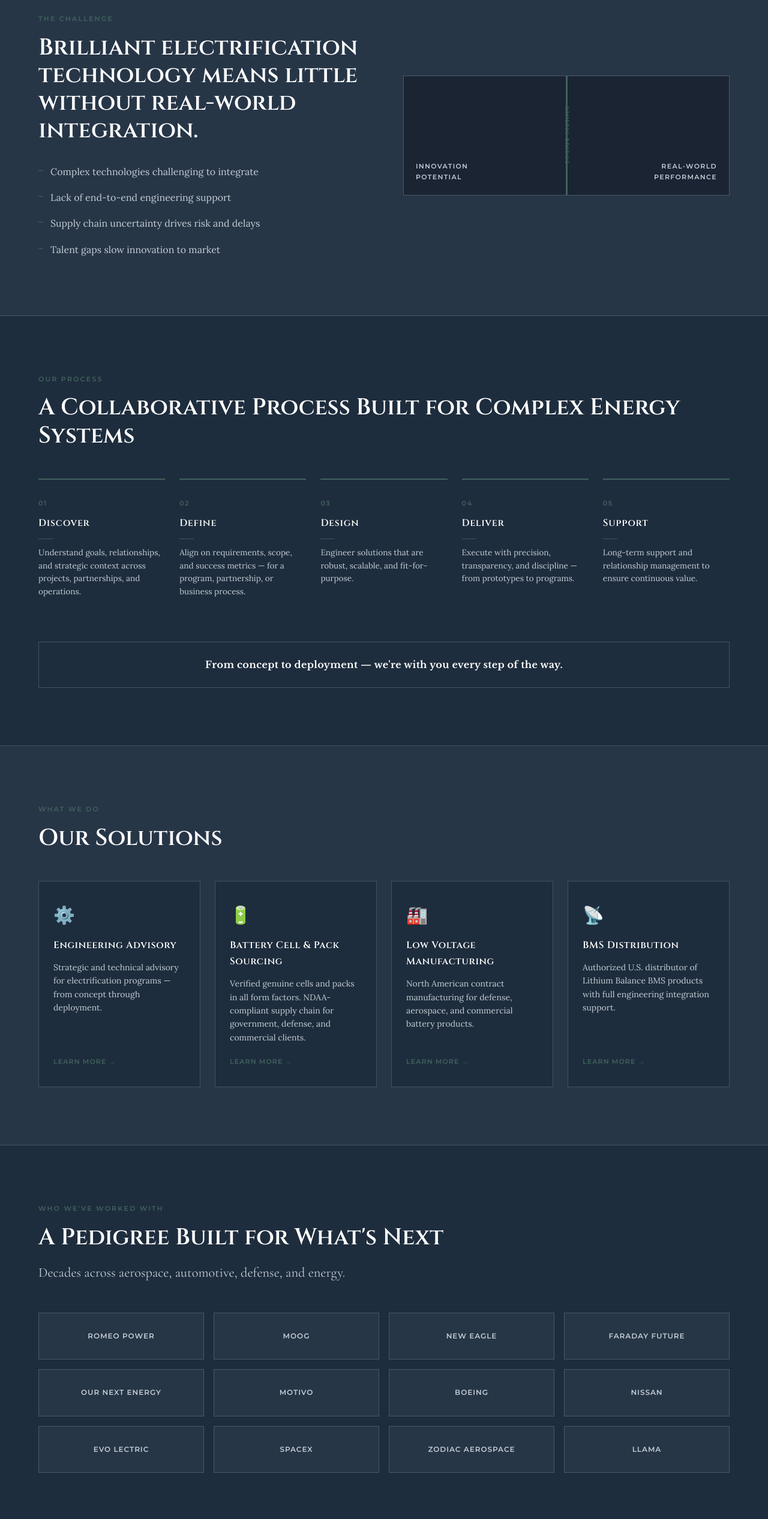
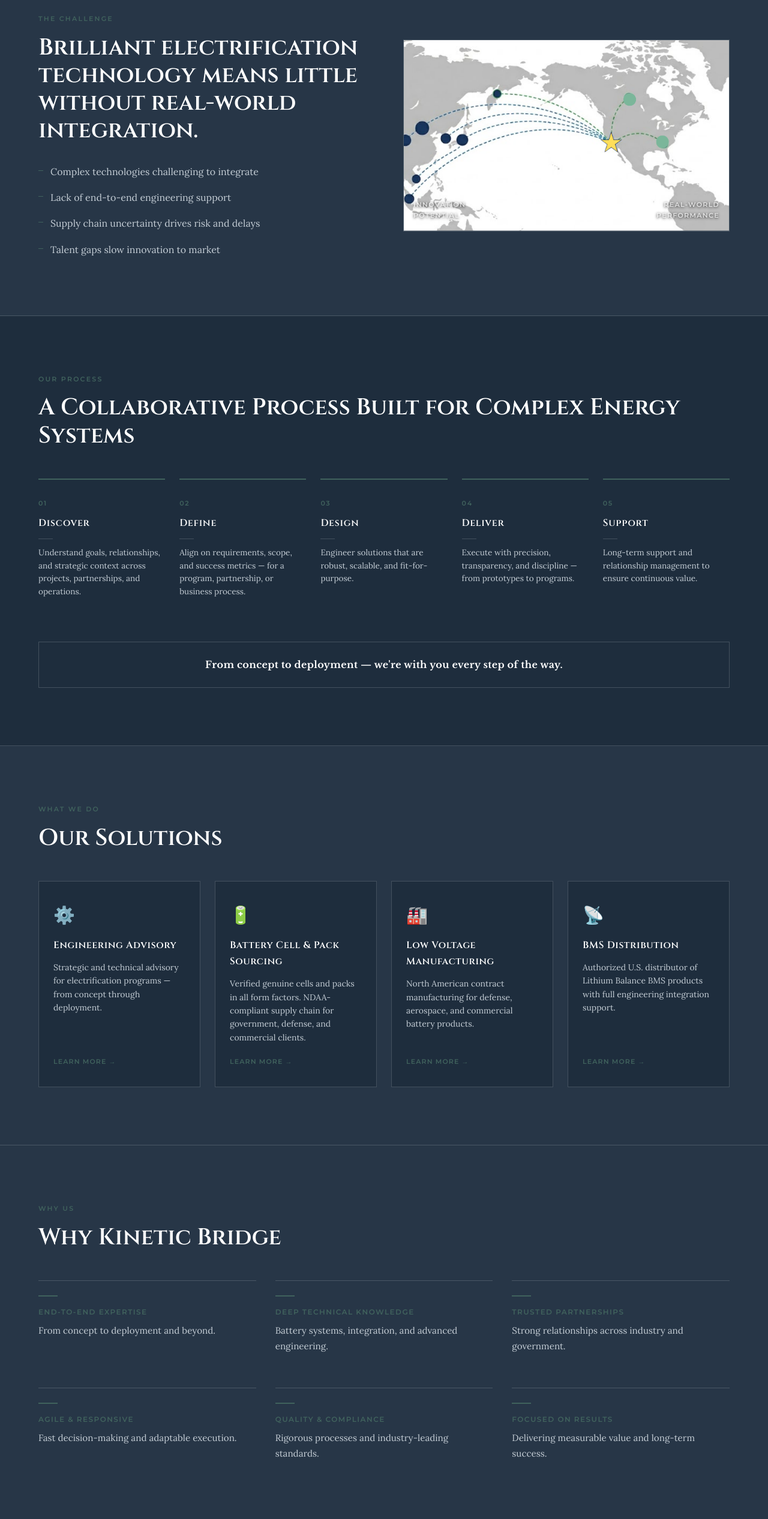
Before and after one commit to bill408/kinetic-bridge-website_20260619v01, a React (Vite) app: page / in a window 1280 px wide. Shown: the part 874-3407 px from the top of the page at 60% size. Built offline with nearby package versions, Linux system fonts and the light colour scheme.

Commit message:
revised to match more of bevco

```diff
--- a/src/pages/BMSDistribution.jsx
+++ b/src/pages/BMSDistribution.jsx
@@ -61,6 +61,25 @@
                 ))}
               </div>
             </div>
+            <div className="bms-card">
+              <p className="bms-card-label">Hallmark Product</p>
+              <h3>n-BMS</h3>
+              <p className="bms-card-sub">Modular, scalable BMS for automotive and industrial battery applications</p>
+              <div className="bms-features">
+                {[
+                  'Up to 32 CMUs — supports up to 384 cells / 1000V',
+                  'Shunt, Hall effect, and CAN-based current sensing',
+                  'isoSPI daisy-chain CMU communication',
+                  'ISO 26262 option available — n3-BMS',
+                  'New: 18-channel CMU option now available',
+                ].map(f => (
+                  <div key={f} className="bms-feature">
+                    <span className="bms-dot" />
+                    <span>{f}</span>
+                  </div>
+                ))}
+              </div>
+            </div>
           </div>
         </div>
       </section>
--- a/src/pages/Contact.jsx
+++ b/src/pages/Contact.jsx
@@ -73,18 +73,28 @@
           <div className="contact-info">
             <div>
               <p className="contact-info-label">Email</p>
-              <p className="contact-info-value"><a href="mailto:info@bevco-tech.com" style={{color:'var(--white)'}}>info@bevco-tech.com</a></p>
+              <p className="contact-info-value"><a href="mailto:info@kinetic-bridge.com" style={{color:'var(--white)'}}>info@kinetic-bridge.com</a></p>
             </div>
             <div>
               <p className="contact-info-label">Phone</p>
               <p className="contact-info-value"><a href="tel:+19493715527" style={{color:'var(--white)'}}>(949) 371-5527</a></p>
             </div>
-            <div>
-              <p className="contact-info-label">Website</p>
-              <p className="contact-info-value"><a href="https://www.bevco-tech.com" target="_blank" rel="noreferrer" style={{color:'var(--white)'}}>www.bevco-tech.com</a></p>
-            </div>
             <div style={{marginTop:'16px',paddingTop:'32px',borderTop:'1px solid var(--lines-subtle)'}}>
-              <p className="body-text">Kinetic Bridge works with government agencies, commercial operators, and engineering teams across defense, aerospace, automotive, and energy sectors.</p>
+              <p className="contact-info-label">Company Information</p>
+              <p className="body-text" style={{marginBottom:'8px'}}>Greater Los Angeles Area, CA</p>
+              <p className="contact-info-label" style={{marginTop:'24px',marginBottom:'12px'}}>What to Expect</p>
+              <ul style={{listStyle:'none',padding:0,margin:0,display:'flex',flexDirection:'column',gap:'10px'}}>
+                {[
+                  'We typically respond within 1–2 business days',
+                  'Initial consultations focus on understanding your platform and requirements',
+                  'We will provide a scoped proposal based on your project needs',
+                ].map(item => (
+                  <li key={item} style={{fontFamily:'var(--font-body)',fontSize:'0.9rem',color:'var(--text-muted)',paddingLeft:'16px',position:'relative'}}>
+                    <span style={{position:'absolute',left:0,top:'6px',width:'6px',height:'1px',background:'var(--accent-green)',display:'inline-block'}} />
+                    {item}
+                  </li>
+                ))}
+              </ul>
             </div>
           </div>
         </div>
--- a/src/pages/Home.css
+++ b/src/pages/Home.css
@@ -82,52 +82,43 @@
 }
 
 .chasm-visual {
-  display: flex;
-  align-items: stretch;
-  gap: 0;
-  height: 200px;
+  position: relative;
+  height: 320px;
+  overflow: hidden;
   border: 1px solid var(--lines-subtle);
 }
 
-.chasm-side {
-  flex: 1;
+.chasm-image {
+  width: 100%;
+  height: 100%;
+  object-fit: cover;
+  object-position: center;
+  display: block;
+}
+
+.chasm-overlay {
+  position: absolute;
+  bottom: 16px;
   display: flex;
   align-items: flex-end;
-  padding: 20px;
-  background: rgba(17,24,39,0.6);
 }
 
-.chasm-side span {
+.chasm-overlay.left {
+  left: 16px;
+}
+
+.chasm-overlay.right {
+  right: 16px;
+  text-align: right;
+}
+
+.chasm-overlay span {
   font-family: var(--font-label);
   font-size: 11px;
   font-weight: 600;
   letter-spacing: 0.12em;
-  color: var(--text-muted);
-}
-
-.chasm-side.right {
-  align-items: flex-end;
-  justify-content: flex-end;
-  text-align: right;
-}
-
-.chasm-bridge {
-  width: 3px;
-  background: var(--accent-green);
-  position: relative;
-  display: flex;
-  align-items: center;
-  justify-content: center;
-}
-
-.chasm-label {
-  writing-mode: vertical-rl;
-  font-family: var(--font-title);
-  font-size: 9px;
-  font-weight: 700;
-  letter-spacing: 0.15em;
-  color: var(--accent-green);
-  white-space: nowrap;
+  color: rgba(255,255,255,0.75);
+  text-shadow: 0 1px 4px rgba(0,0,0,0.8);
 }
 
 /* PROCESS */
--- a/src/pages/Home.jsx
+++ b/src/pages/Home.jsx
@@ -1,11 +1,5 @@
 import { Link } from 'react-router-dom'
 import './Home.css'
-
-const clients = [
-  'Romeo Power','Moog','New Eagle','Faraday Future',
-  'Our Next Energy','Motivo','Boeing','Nissan',
-  'eVo lectric','SpaceX','Zodiac Aerospace','Llama'
-]
 
 const services = [
   {
@@ -82,13 +76,11 @@
             </ul>
           </div>
           <div className="chasm-visual">
-            <div className="chasm-side">
+            <img src="/images/Kinetic_Bridge_v1.pptx.png" alt="Kinetic Bridge" className="chasm-image" />
+            <div className="chasm-overlay left">
               <span>INNOVATION<br />POTENTIAL</span>
             </div>
-            <div className="chasm-bridge">
-              <div className="chasm-label">KINETIC BRIDGE</div>
-            </div>
-            <div className="chasm-side right">
+            <div className="chasm-overlay right">
               <span>REAL-WORLD<br />PERFORMANCE</span>
             </div>
           </div>
@@ -134,20 +126,6 @@
         </div>
       </section>
 
-      {/* PEDIGREE */}
-      <section>
-        <div className="container">
-          <p className="section-label">Who We've Worked With</p>
-          <h2 className="section-heading">A Pedigree Built for What's Next</h2>
-          <p className="section-subhead">Decades across aerospace, automotive, defense, and energy.</p>
-          <div className="clients-grid">
-            {clients.map(c => (
-              <div key={c} className="client-card">{c}</div>
-            ))}
-          </div>
-        </div>
-      </section>
-
       {/* WHY */}
       <section className="bg-accent">
         <div className="container">
--- a/src/pages/Page.css
+++ b/src/pages/Page.css
@@ -287,7 +287,7 @@
 /* BMS PAGE */
 .bms-products {
   display: grid;
-  grid-template-columns: 1fr 1fr;
+  grid-template-columns: repeat(3, 1fr);
   gap: 32px;
   margin-top: 3rem;
 }
--- a/src/pages/Services.jsx
+++ b/src/pages/Services.jsx
@@ -37,6 +37,14 @@
               </Link>
             ))}
           </div>
+        </div>
+      </section>
+
+      <section style={{padding:'64px 0',background:'#f8f9fa',borderBottom:'1px solid rgba(0,0,0,0.08)'}}>
+        <div className="container" style={{display:'flex',flexDirection:'column',alignItems:'center',gap:'20px',textAlign:'center'}}>
+          <p style={{fontFamily:'var(--font-label)',fontSize:'11px',fontWeight:'600',letterSpacing:'0.2em',textTransform:'uppercase',color:'#40625d'}}>In Partnership With</p>
+          <img src="/images/Motive_Workforce_Logo.png" alt="Motive Workforce Solutions" style={{height:'72px',objectFit:'contain'}} />
+          <p style={{fontFamily:'var(--font-subtitle)',fontStyle:'italic',fontSize:'1.1rem',color:'#555',maxWidth:'480px',lineHeight:'1.5'}}>Delivering top-tier engineering talent matched precisely to your project and program needs.</p>
         </div>
       </section>
 
```
